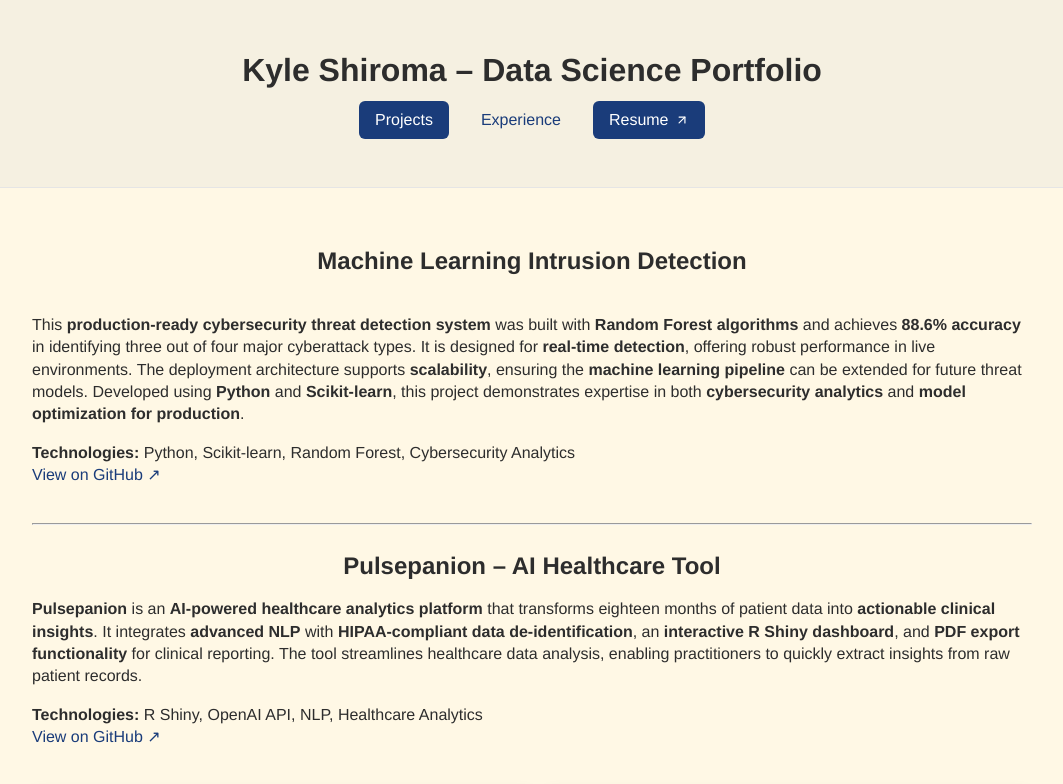
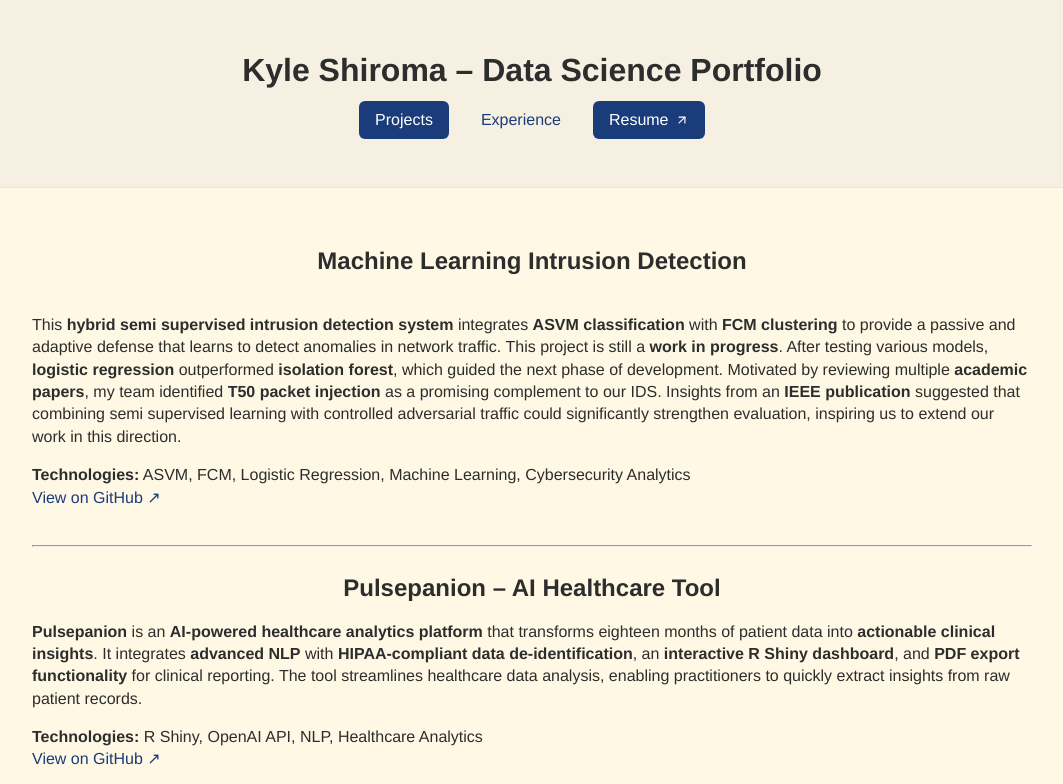
Before and after one commit to k-shiroma-code/k-shiroma-code.github.io, a Jekyll site: the page built from projects.md, in a window 1280 px wide and 900 px high, cut to the strip 0-784 px from the top of the window. Shown: the whole strip, without its empty margins (108-1171 px from the left). Built offline with Jekyll 4.4.1, drawn with Linux system fonts in a browser that asks for light colours.

Commit message:
Update projects.md

```diff
--- a/projects.md
+++ b/projects.md
@@ -8,9 +8,9 @@ permalink: /projects/
 
 <div style="display: flex; align-items: flex-start; gap: 30px; margin: 20px 0;">
   <div style="flex: 1; min-width: 300px;">
-    <p>This <strong>production-ready cybersecurity threat detection system</strong> was built with <strong>Random Forest algorithms</strong> and achieves <strong>88.6% accuracy</strong> in identifying three out of four major cyberattack types. It is designed for <strong>real-time detection</strong>, offering robust performance in live environments. The deployment architecture supports <strong>scalability</strong>, ensuring the <strong>machine learning pipeline</strong> can be extended for future threat models. Developed using <strong>Python</strong> and <strong>Scikit-learn</strong>, this project demonstrates expertise in both <strong>cybersecurity analytics</strong> and <strong>model optimization for production</strong>.</p>
-    <p><strong>Technologies:</strong> Python, Scikit-learn, Random Forest, Cybersecurity Analytics<br>
-    <a href="https://github.com/k-shiroma-code/cybersecurity-ml-detection">View on GitHub ↗</a></p>
+    <p>This <strong>hybrid semi supervised intrusion detection system</strong> integrates <strong>ASVM classification</strong> with <strong>FCM clustering</strong> to provide a passive and adaptive defense that learns to detect anomalies in network traffic. This project is still a <strong>work in progress</strong>. After testing various models, <strong>logistic regression</strong> outperformed <strong>isolation forest</strong>, which guided the next phase of development. Motivated by reviewing multiple <strong>academic papers</strong>, my team identified <strong>T50 packet injection</strong> as a promising complement to our IDS. Insights from an <strong>IEEE publication</strong> suggested that combining semi supervised learning with controlled adversarial traffic could significantly strengthen evaluation, inspiring us to extend our work in this direction.</p>
+    <p><strong>Technologies:</strong> ASVM, FCM, Logistic Regression, Machine Learning, Cybersecurity Analytics<br>
+    <a href="https://github.com/k-shiroma-code/hybrid-ids">View on GitHub ↗</a></p>
   </div>
 </div>
 
```
